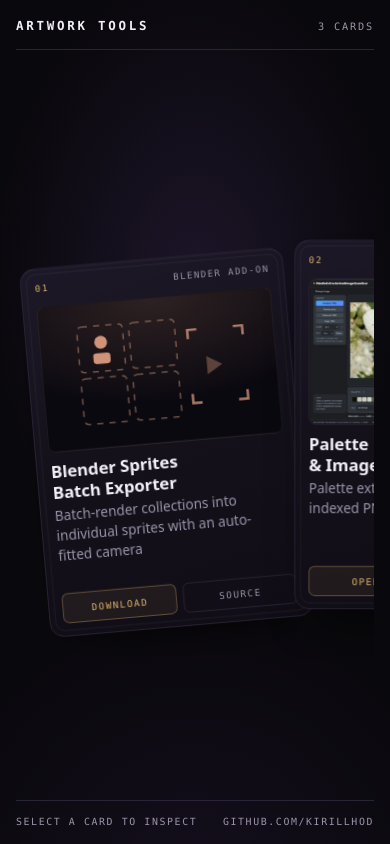
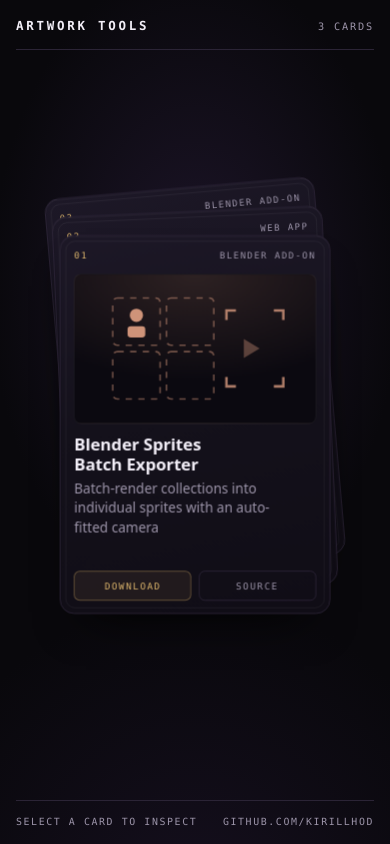
Before and after one commit to kirillhod/kirillhod.github.io, a plain HTML site: page index.html in a window 390 px wide. Drawn offline with Linux system fonts and the light colour scheme.

Commit message:
Stack the cards in one pile on phones
Below 30 rem the hand no longer scrolls: the three cards sit on one another,
01 on top, the second 24 px higher and the third 48 px higher, tilted 2.5 and
5 degrees. The 24-30 px band each card leaves shows its kind and number and
taps through to that card. The clone still starts on the tapped card and
lands on the slot exactly.

Measured at 320, 360, 390 and 430: the strip's client width equals its
scroll width, so nothing pans sideways, the page does not overflow, every
card stays inside the wrap, and a tap in each band hits the right card.

The strip between 30 and 56 rem stays as it was. AGENTS.md section 7 now
separates the pile from the strip.

```diff
--- a/css/site.css
+++ b/css/site.css
@@ -677,6 +677,50 @@ button:focus-visible {
   }
 }
 
+/* Phones: no strip at all. The cards sit in one pile, 01 on top, and the two cards behind
+   show a 24 px band with their number, which is enough to tap them open. */
+
+@media (max-width: 30rem) {
+  :root {
+    --card-w: min(76vw, 18rem);
+    --hand-scale: 0.94;
+  }
+
+  .hand-wrap {
+    padding-block: 4.25rem;
+  }
+
+  .hand {
+    padding-inline: 0;
+  }
+
+  .hand .card {
+    margin-inline: 0;
+  }
+
+  .hand .card + .card {
+    margin-left: calc(var(--card-w) * -1);
+  }
+
+  .hand .card:nth-child(1) {
+    --rot: 0deg;
+    --lift: 0px;
+    z-index: 3;
+  }
+
+  .hand .card:nth-child(2) {
+    --rot: -2.5deg;
+    --lift: -24px;
+    z-index: 2;
+  }
+
+  .hand .card:nth-child(3) {
+    --rot: -5deg;
+    --lift: -48px;
+    z-index: 1;
+  }
+}
+
 @media (prefers-reduced-motion: reduce) {
   .hand .card {
     animation: none;
```
Also changed, not shown: 1 other file.
